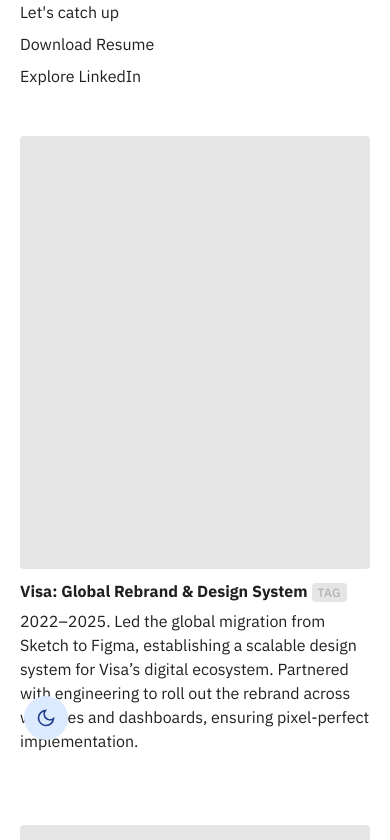
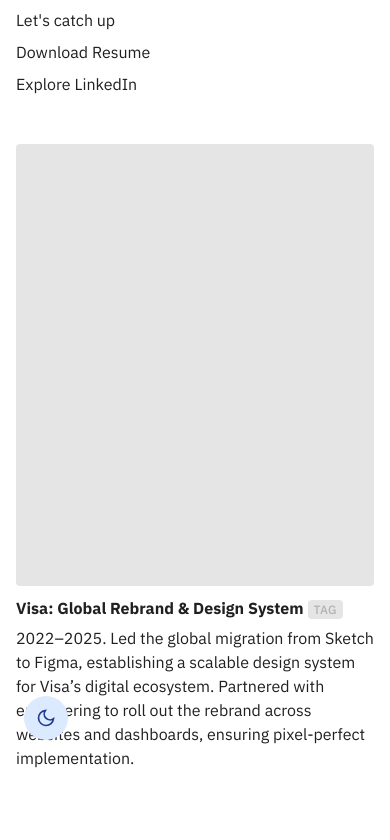
Before and after one commit to ryadovoys/new-portfolio, a website: page index.html in a window 390 px wide. Shown: the part 80-920 px from the top of the page. Drawn offline with nearby package versions, Linux system fonts and the light colour scheme; no server answers.

Commit message:
style: fix grid and mobile margins

```diff
--- a/css/components/card.css
+++ b/css/components/card.css
@@ -11,6 +11,7 @@
     border-radius: var(--card-radius);
     padding: var(--card-padding);
     height: 100%;
+    min-width: 0;
 }
 
 /* Wide card variant */
--- a/css/layout.css
+++ b/css/layout.css
@@ -20,7 +20,7 @@
 /* Card Grid */
 .card-grid {
     display: grid;
-    grid-template-columns: repeat(3, 1fr);
+    grid-template-columns: repeat(3, minmax(0, 1fr));
     column-gap: var(--grid-gap);
     row-gap: var(--grid-vertical-gap);
 }
@@ -28,7 +28,7 @@
 /* Featured row - first row with larger card */
 .card-grid--featured {
     display: grid;
-    grid-template-columns: 1fr 1fr 1fr;
+    grid-template-columns: minmax(0, 1fr) minmax(0, 1fr) minmax(0, 1fr);
     column-gap: var(--grid-gap);
     row-gap: var(--grid-vertical-gap);
     margin-bottom: var(--space-12);
@@ -48,7 +48,7 @@
 @media (max-width: 768px) {
     .page {
         flex-direction: column;
-        padding: var(--space-6) var(--space-5);
+        padding: var(--space-8) var(--space-4);
         gap: var(--space-12);
     }
 
```
Also changed, not shown: index.html (+1 -1 lines).
